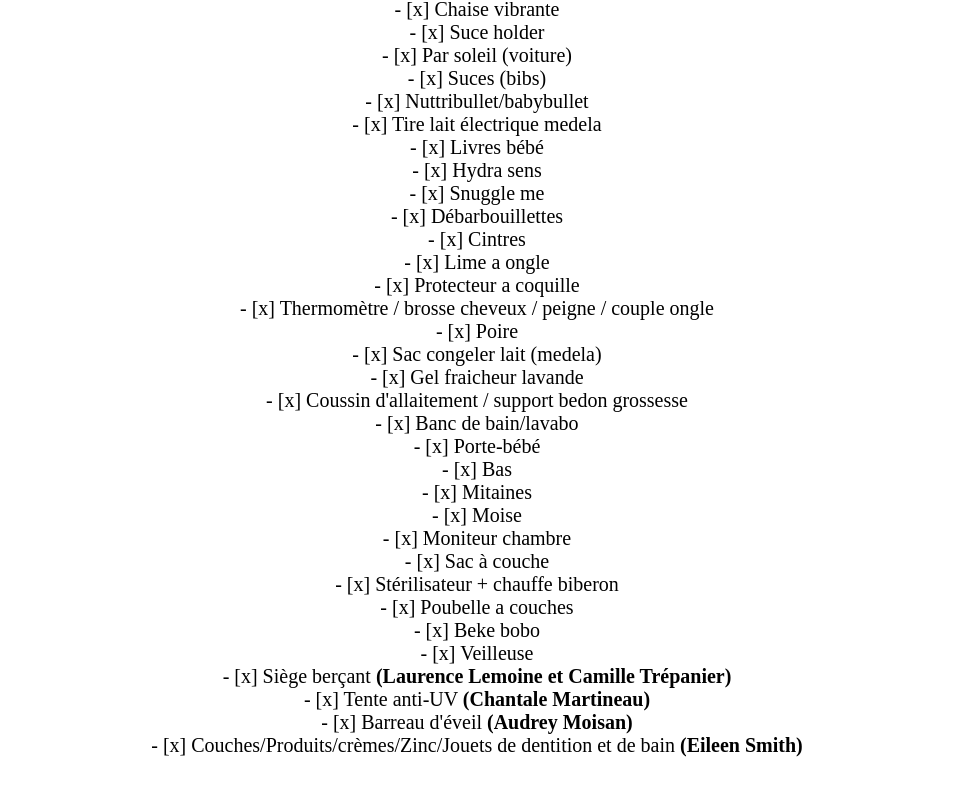
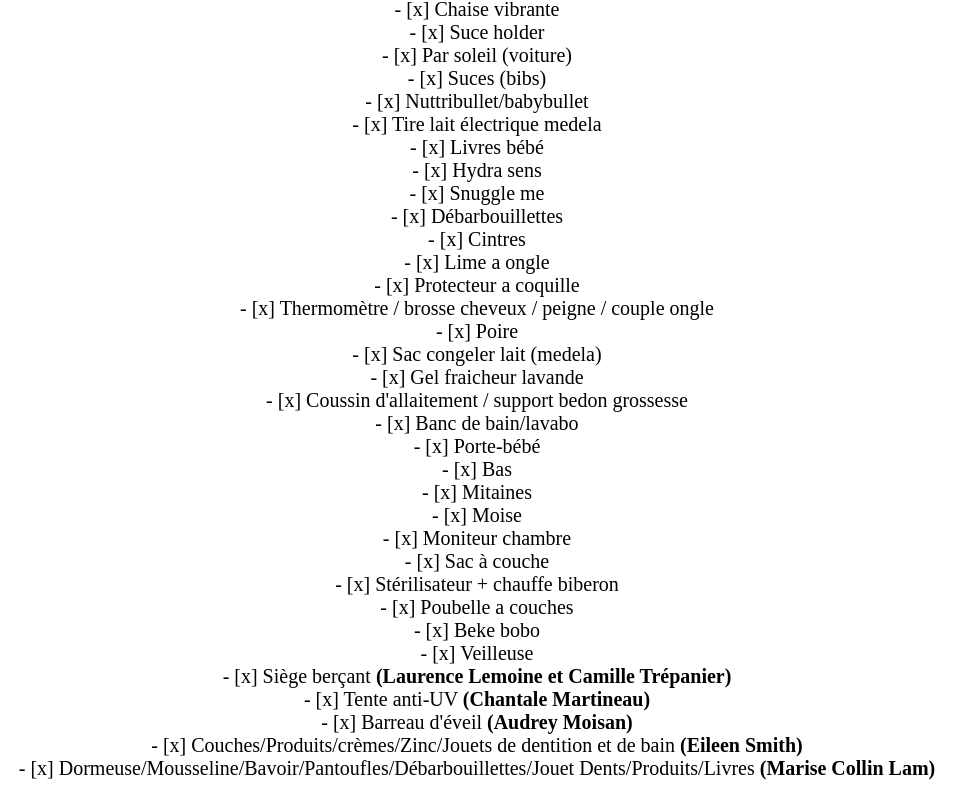
Before and after one commit to vanpot21/shower, a plain HTML site: page index2.html in a window 1280 px wide. Shown: the part 404-1204 px from the top of the page, without its empty margins (163-1129 px from the left). Before the commit the page ends 1181 px from the top, so only its background shows below. Drawn offline with Linux system fonts and the light colour scheme.

Commit message:
Update index2.html

```diff
--- a/index2.html
+++ b/index2.html
@@ -67,7 +67,8 @@
 - [x] Siège berçant <strong>(Laurence Lemoine et Camille Trépanier)</strong> <br>
 - [x] Tente anti-UV <strong>(Chantale Martineau)</strong> <br>
 - [x] Barreau d'éveil <strong>(Audrey Moisan)</strong> <br>
-- [x] Couches/Produits/crèmes/Zinc/Jouets de dentition et de bain <strong>(Eileen Smith)</strong>
+- [x] Couches/Produits/crèmes/Zinc/Jouets de dentition et de bain <strong>(Eileen Smith)</strong> <br>
+- [x] Dormeuse/Mousseline/Bavoir/Pantoufles/Débarbouillettes/Jouet Dents/Produits/Livres <strong>(Marise Collin Lam)</strong>
 
         </p>
     </body>
```
